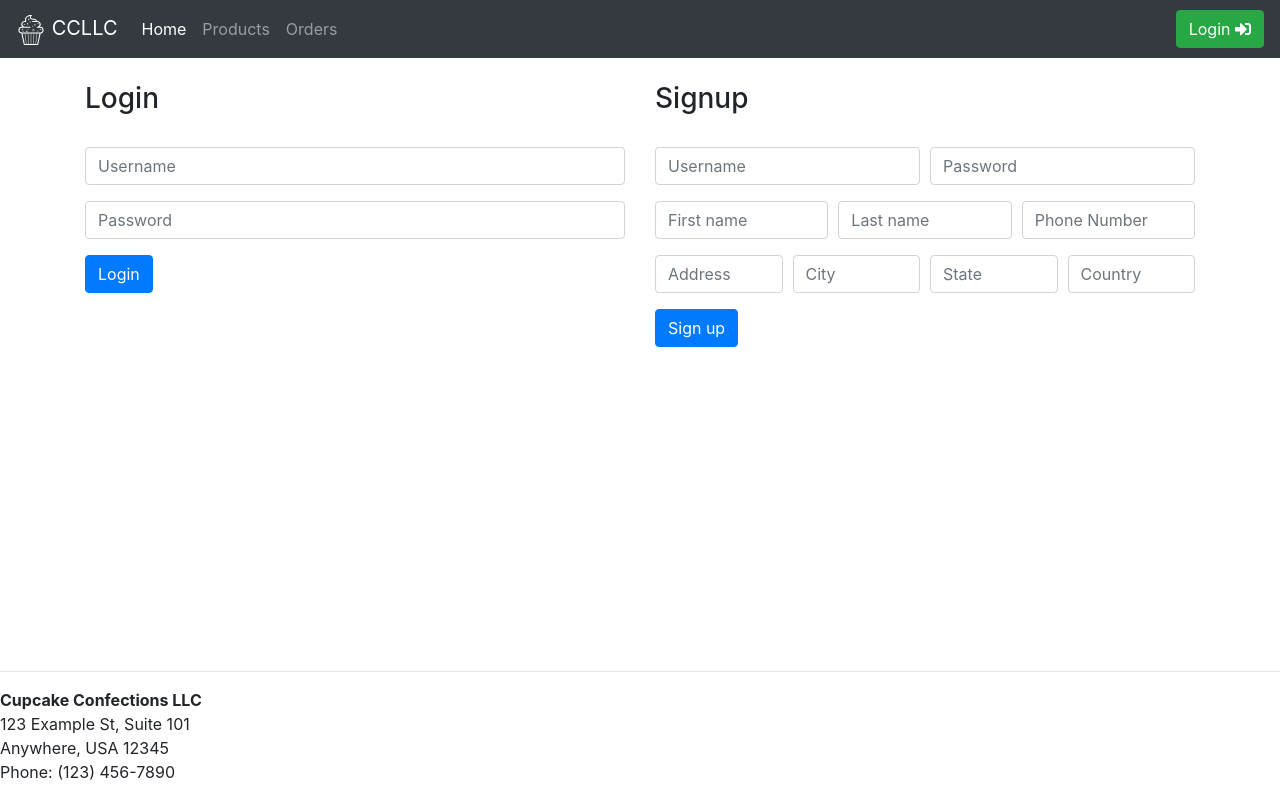
After one commit to thomaspcole/ism452, a PHP site: page /login.php in a window 1280 px wide. The commit adds this page. Run offline with PHP 8.4, Linux system fonts and the light colour scheme.

Commit message:
Added login page and backend script. Updated docker-compose and build.

```diff
--- a/docker-compose.yml
+++ b/docker-compose.yml
@@ -12,6 +12,7 @@ services:
       MYSQL_PASSWORD: webpass
     volumes:
       - ./sql/createTable.sql:/docker-entrypoint-initdb.d/createTable.sql
+      - ./sql/insertData.sql:/docker-entrypoint-initdb.d/insertData.sql
     ports:
       - "3306:3306"
   web:
--- a/src/css/master.css
+++ b/src/css/master.css
@@ -3,6 +3,6 @@ body{
 }
 
 .carousel{
-  width: 30%;
+  width: 100%;
   margin: auto;
 }
--- /dev/null
+++ b/src/login.php
@@ -0,0 +1,128 @@
+<!DOCTYPE html>
+<html lang="en" dir="ltr">
+  <head>
+    <meta charset="utf-8">
+    <title>Login - Cupcake Confections LLC</title>
+    <script src="https://code.jquery.com/jquery-3.3.1.slim.min.js" integrity="sha384-q8i/X+965DzO0rT7abK41JStQIAqVgRVzpbzo5smXKp4YfRvH+8abtTE1Pi6jizo" crossorigin="anonymous"></script>
+    <script src="https://cdnjs.cloudflare.com/ajax/libs/popper.js/1.14.7/umd/popper.min.js" integrity="sha384-UO2eT0CpHqdSJQ6hJty5KVphtPhzWj9WO1clHTMGa3JDZwrnQq4sF86dIHNDz0W1" crossorigin="anonymous"></script>
+    <script src="https://stackpath.bootstrapcdn.com/bootstrap/4.3.1/js/bootstrap.min.js" integrity="sha384-JjSmVgyd0p3pXB1rRibZUAYoIIy6OrQ6VrjIEaFf/nJGzIxFDsf4x0xIM+B07jRM" crossorigin="anonymous"></script>
+    <link rel="stylesheet" href="https://stackpath.bootstrapcdn.com/bootstrap/4.3.1/css/bootstrap.min.css" integrity="sha384-ggOyR0iXCbMQv3Xipma34MD+dH/1fQ784/j6cY/iJTQUOhcWr7x9JvoRxT2MZw1T" crossorigin="anonymous">
+    <link rel="stylesheet" href="https://use.fontawesome.com/releases/v5.7.2/css/all.css" integrity="sha384-fnmOCqbTlWIlj8LyTjo7mOUStjsKC4pOpQbqyi7RrhN7udi9RwhKkMHpvLbHG9Sr" crossorigin="anonymous">
+    <link rel="stylesheet" href="/css/master.css">
+  </head>
+
+  <body>
+
+    <!-- Navigation bar -->
+    <nav class="navbar navbar-expand-md navbar-dark bg-dark">
+
+      <!-- Icon and Name -->
+      <a class="navbar-brand" href="index.php">
+        <img src="img/logoWhite.svg" width="30" height="30" alt="logo">
+        CCLLC
+      </a>
+
+      <!-- collapse button. Only displayed when nav bar no longer fits on screen -->
+      <button class="navbar-toggler" type="button" data-toggle="collapse" data-target="#ccnav" aria-controls="ccnav" aria-expanded="false" aria-label="Toggle navigation">
+        <span class="navbar-toggler-icon"></span>
+      </button>
+
+      <div class="collapse navbar-collapse" id="ccnav">
+        <ul class="nav navbar-nav mr-auto">
+          <!-- Navigation links -->
+          <li><a class="nav-item nav-link active" href="index.php">Home <span class="sr-only">(current)</span></a></li>
+          <li><a class="nav-item nav-link" href="#">Products</a></li>
+          <li><a class="nav-item nav-link" href="#">Orders</a></li>
+        </ul>
+
+        <!-- Login Button  -->
+        <ul class="nav navbar-nav navbar-right">
+          <li><button class="btn btn-success navbar-btn">Login <i class="fas fa-sign-in-alt"></i></button></li>
+        </ul>
+      </div>
+    </nav>
+
+    <br>
+    <div class="container">
+      <div class="row">
+        <div class="col">
+          <h3>Login</h3>
+          <br>
+
+          <!-- Returning User login -->
+          <form action="backend/submitLogin.php" method="post">
+            <div class="form-group">
+              <input type="text" class="form-control" name="loginUName" placeholder="Username" required>
+            </div>
+            <div class="form-group">
+              <input type="password" class="form-control" name="loginPass" placeholder="Password" required>
+            </div>
+            <button type="submit" class="btn btn-primary">Login</button>
+          </form>
+        </div>
+        <div class="col">
+          <h3>Signup</h3>
+          <br>
+
+          <!-- New user form -->
+          <form action="#" method="post">
+            <!-- Username and pass -->
+            <div class="form-row">
+              <div class="form-group col">
+                <input type="text" class="form-control" id="signupUName" placeholder="Username" required>
+              </div>
+              <div class="form-group col">
+                <input type="password" class="form-control" id="signupPass" placeholder="Password" required>
+              </div>
+            </div>
+
+            <!-- Name and phone -->
+            <div class="form-row">
+              <div class="form-group col">
+                <input type="text" class="form-control" placeholder="First name" required>
+              </div>
+              <div class="form-group col">
+                <input type="text" class="form-control" placeholder="Last name" required>
+              </div>
+              <div class="form-group col">
+                <input type="tel" class="form-control" placeholder="Phone Number" required>
+              </div>
+            </div>
+
+            <!-- Location information -->
+            <div class="form-row">
+              <div class="form-group col">
+                <input type="text" class="form-control" placeholder="Address" required>
+              </div>
+              <div class="form-group col">
+                <input type="text" class="form-control" placeholder="City" required>
+              </div>
+              <div class="form-group col">
+                <input type="text" class="form-control" placeholder="State" required>
+              </div>
+              <div class="form-group col">
+                <input type="text" class="form-control" placeholder="Country" required>
+              </div>
+            </div>
+            <button type="submit" class="btn btn-primary">Sign up</button>
+          </form>
+        </div>
+      </div>
+    </div>
+
+
+  </body>
+
+  <footer class="fixed-bottom">
+    <hr>
+    <address class="">
+      <strong>Cupcake Confections LLC</strong>
+      <br>
+      123 Example St, Suite 101
+      <br>
+      Anywhere, USA 12345
+      <br>
+      Phone: (123) 456-7890
+    </address>
+  </footer>
+</html>
```
Also changed, not shown: sql/createTable.sql (+12 -4 lines), sql/insertData.sql (+14 -3 lines), src/backend/submitLogin.php (added, +17 -0 lines), src/index.php (+15 -23 lines), src/img/carousel/c1.png, src/img/carousel/c2.png, src/img/carousel/c3.png, src/img/carousel/c4.png, 1 other file.
